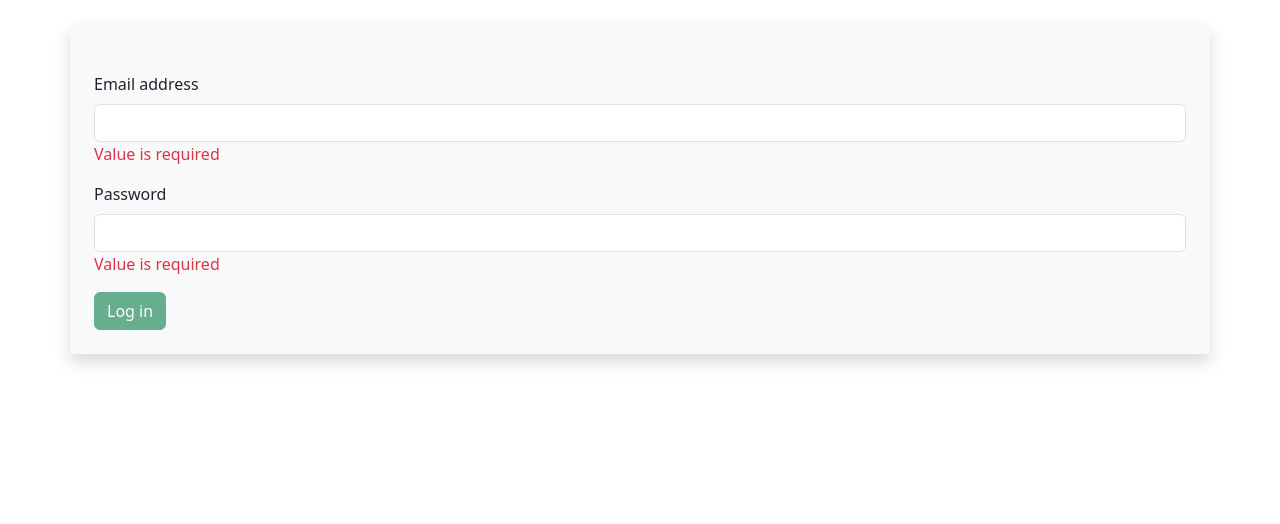
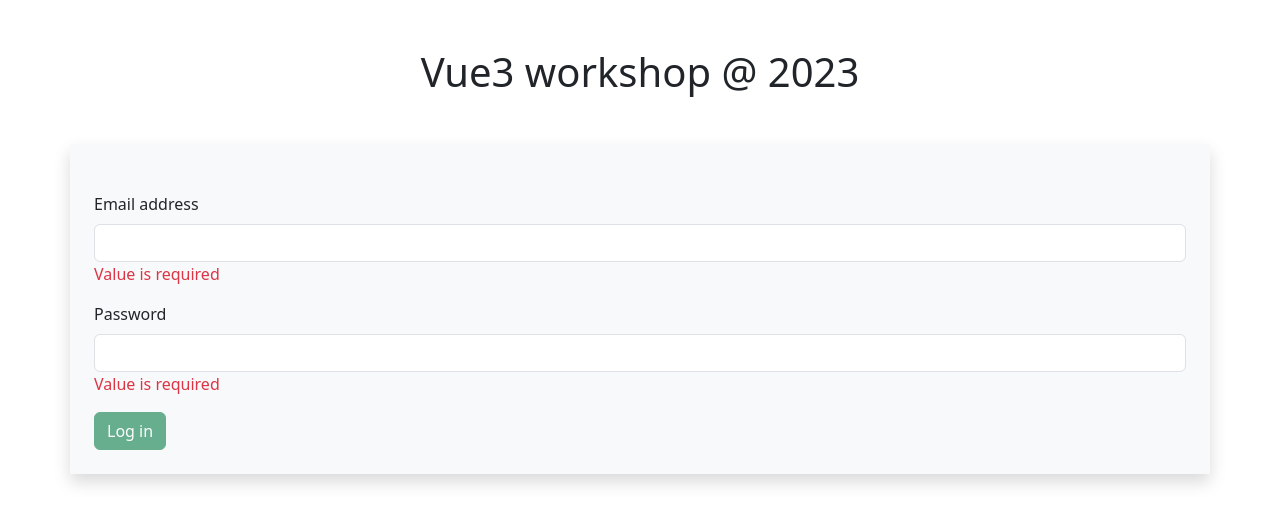
Before and after one commit to nagyattis81/vue3-workshop-2023, a Vue app: page / in a window 1280 px wide. Shown: the top 524 px of the page. Built offline with nearby package versions, Linux system fonts and the light colour scheme.

Commit message:
feat: h1 title

```diff
--- a/src/App.vue
+++ b/src/App.vue
@@ -1,4 +1,7 @@
 <template>
+  <h1 class="d-flex justify-content-center container p-4 mt-4">
+    Vue3 workshop @ 2023
+  </h1>
   <div class="container shadow p-4 mt-4 bg-light">
     <router-view />
   </div>
```
